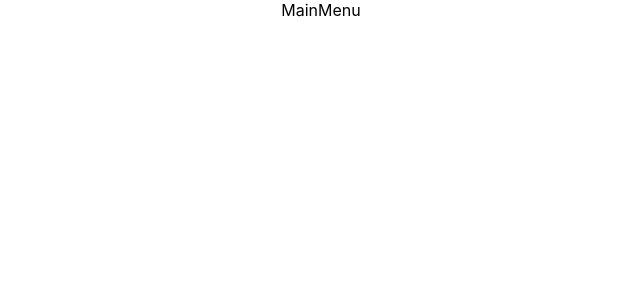
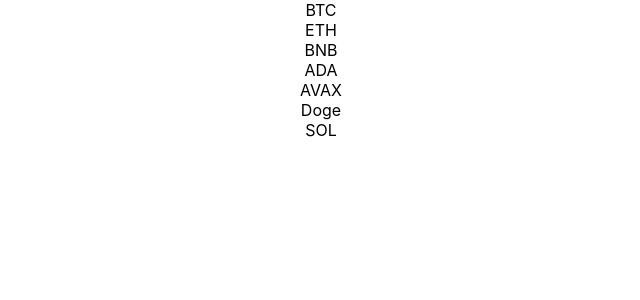
Before and after one commit to tamaskovacs0408/crypto_app, a React (Create React App) app: page / in a window 1280 px wide. Shown: the top 300 px of the page, without its empty margins (319-959 px from the left). Built offline with nearby package versions, Linux system fonts and the light colour scheme.

Commit message:
Import components to Main Menu component

```diff
--- a/src/Components/MainMenu/MainMenu.jsx
+++ b/src/Components/MainMenu/MainMenu.jsx
@@ -1,7 +1,22 @@
-import React from 'react';
+import React from "react";
+import BTC from '../BTC/BTC';
+import ETH from '../ETH/ETH';
+import BNB from '../BNB/BNB';
+import ADA from '../ADA/ADA';
+import AVAX from '../AVAX/AVAX';
+import Doge from '../Doge/Doge';
+import SOL from '../SOL/SOL';
 
 export default function MainMenu() {
   return (
-    <div>MainMenu</div>
-  )
+    <div className="main_menu_container">
+      <BTC />
+      <ETH />
+      <BNB />
+      <ADA />
+      <AVAX />
+      <Doge />
+      <SOL />
+    </div>
+  );
 }
```
